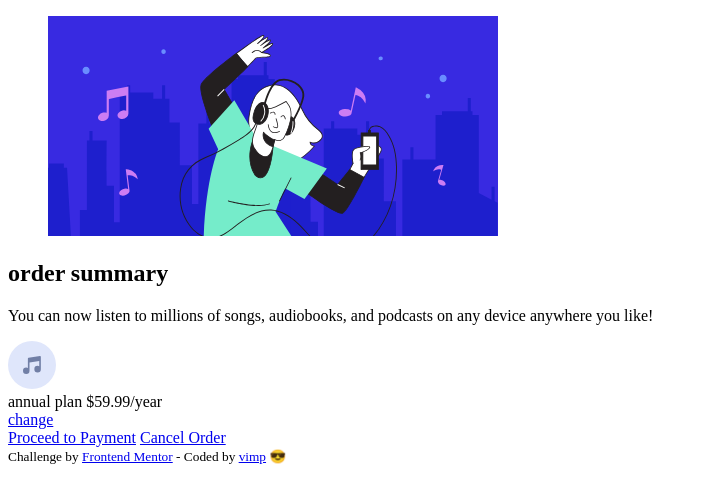
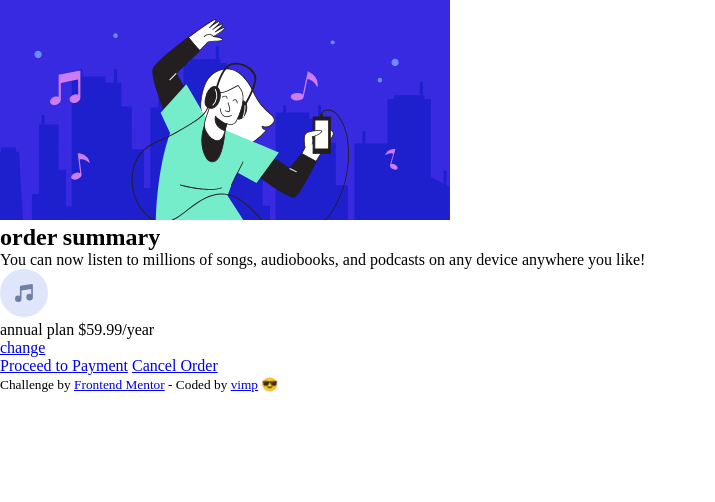
Before and after one commit to mendez-v/order-summary-component, a plain HTML site: page index.html in a window 1280 px wide. Shown: the whole page, without its empty margins (0-715 px from the left). Drawn offline with Linux system fonts and the light colour scheme.

Commit message:
Add fonts

```diff
--- a/index.html
+++ b/index.html
@@ -6,6 +6,7 @@
   <title>Order Summary</title>
   <link rel="icon" href="./assets/img/favicon.png">
   <link rel="apple-touch-icon" href="./assets/img/favicon.png">
+  <link rel="stylesheet" href="./styles.css">
 </head>
 <body>
   <main>
--- /dev/null
+++ b/styles.css
@@ -0,0 +1,9 @@
+html {
+  box-sizing: border-box;
+}
+*, *::before, *::after {
+  box-sizing: inherit;
+}
+body, h1, p, figure {
+  margin: 0;
+}
```
Also changed, not shown: assets/fonts/RedHatDisplay-Black.woff2 (added), assets/fonts/RedHatDisplay-Bold.woff2 (added), assets/fonts/RedHatDisplay-Medium.woff2 (added).
